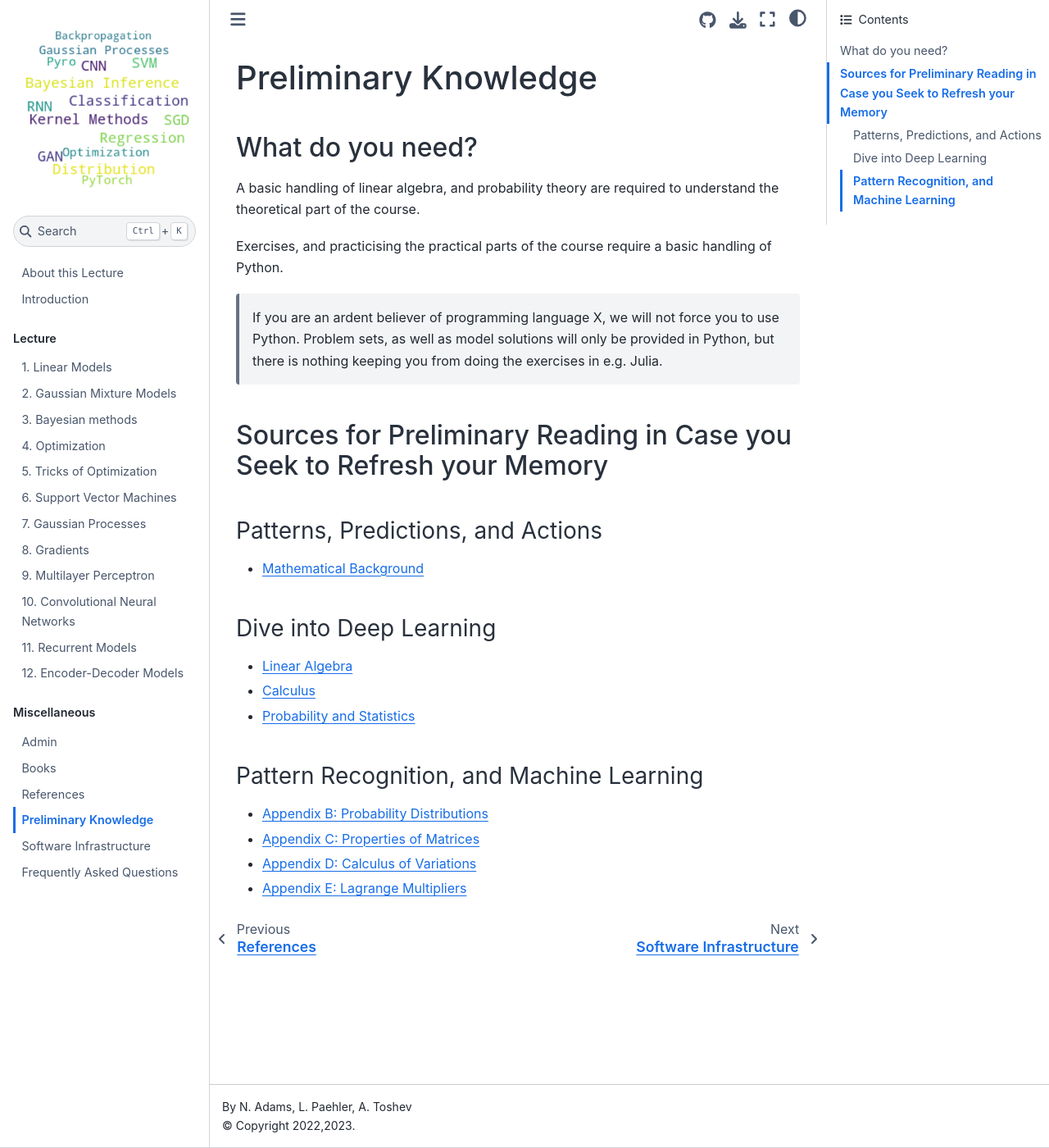
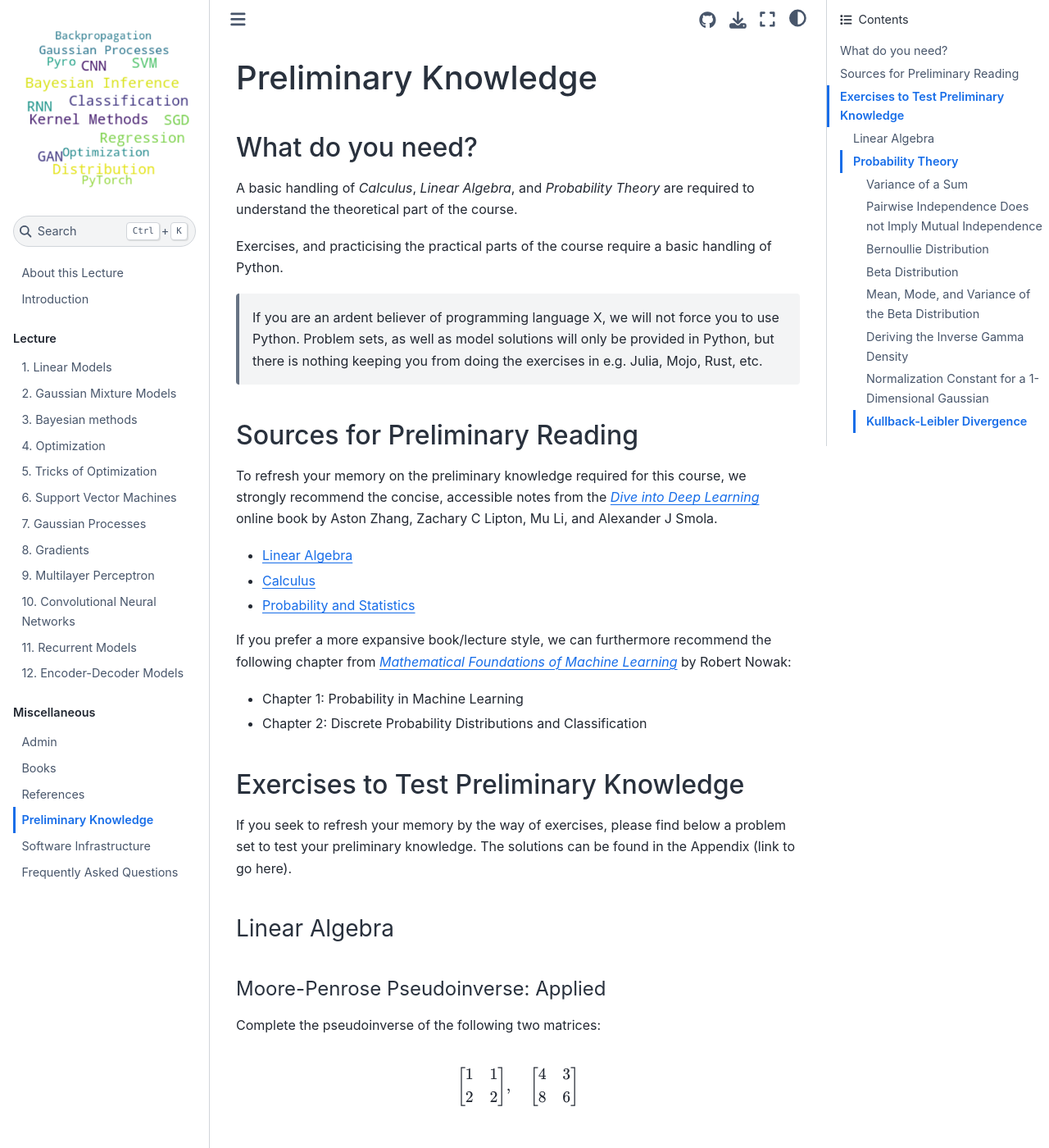
Before and after one commit to tumaer/SciML, a Jupyter Book: the page built from preliminary_knowledge.md, in a window 1280 px wide and 1400 px high. Shown: the whole window at 82% size. Built offline with Jupyter Book 1.0.4 settings and Sphinx 7.4.7 and the Sphinx Book theme 1.1.4, drawn with Linux system fonts in a browser that asks for light colours; pages that are not in the unit, such as notebooks, are missing from menus; some of the changed text lies outside the part shown.

Commit message:
Refactoring of the preliminary knowledge to be more direct, and include exercises.

```diff
--- a/preliminary_knowledge.md
+++ b/preliminary_knowledge.md
@@ -2,30 +2,187 @@
 
 ## What do you need?
 
-A basic handling of linear algebra, and probability theory are required to understand the theoretical part of the course.
+A basic handling of _Calculus_, _Linear Algebra_, and _Probability Theory_ are required to understand the theoretical part of the course.
 
 Exercises, and practicising the practical parts of the course require a basic handling of Python.
 
-> If you are an ardent believer of programming language X, we will not force you to use Python. Problem sets, as well as model solutions will only be provided in Python, but there is nothing keeping you from doing the exercises in e.g. Julia.
+> If you are an ardent believer of programming language X, we will not force you to use Python. Problem sets, as well as model solutions will only be provided in Python, but there is nothing keeping you from doing the exercises in e.g. Julia, Mojo, Rust, etc.
 
+## Sources for Preliminary Reading
 
-## Sources for Preliminary Reading in Case you Seek to Refresh your Memory
+To refresh your memory on the preliminary knowledge required for this course, we strongly recommend the concise, accessible notes from the [_Dive into Deep Learning_](https://d2l.ai) online book by Aston Zhang, Zachary C Lipton, Mu Li, and Alexander J Smola.
 
-### Patterns, Predictions, and Actions
+* [Linear Algebra](https://www.d2l.ai/chapter_preliminaries/linear-algebra.html)
+* [Calculus](https://www.d2l.ai/chapter_preliminaries/calculus.html)
+* [Probability and Statistics](https://www.d2l.ai/chapter_preliminaries/probability.html)
 
-- [Mathematical Background](https://mlstory.org/background.html)
+If you prefer a more expansive book/lecture style, we can furthermore recommend the following chapter from [_Mathematical Foundations of Machine Learning_](https://nowak.ece.wisc.edu/MFML.pdf) by Robert Nowak:
 
+* Chapter 1: Probability in Machine Learning
+* Chapter 2: Discrete Probability Distributions and Classification
 
-### Dive into Deep Learning
+## Exercises to Test Preliminary Knowledge
 
-- [Linear Algebra](https://www.d2l.ai/chapter_preliminaries/linear-algebra.html)
-- [Calculus](https://www.d2l.ai/chapter_preliminaries/calculus.html)
-- [Probability and Statistics](https://www.d2l.ai/chapter_preliminaries/probability.html)
+If you seek to refresh your memory by the way of exercises, please find below a problem set to test your preliminary knowledge. The solutions can be found in the Appendix (link to go here).
 
+### Linear Algebra
 
-### Pattern Recognition, and Machine Learning
+#### Moore-Penrose Pseudoinverse: Applied
 
-- [Appendix B: Probability Distributions](https://www.microsoft.com/en-us/research/uploads/prod/2006/01/Bishop-Pattern-Recognition-and-Machine-Learning-2006.pdf)
-- [Appendix C: Properties of Matrices](https://www.microsoft.com/en-us/research/uploads/prod/2006/01/Bishop-Pattern-Recognition-and-Machine-Learning-2006.pdf)
-- [Appendix D: Calculus of Variations](https://www.microsoft.com/en-us/research/uploads/prod/2006/01/Bishop-Pattern-Recognition-and-Machine-Learning-2006.pdf)
-- [Appendix E: Lagrange Multipliers](https://www.microsoft.com/en-us/research/uploads/prod/2006/01/Bishop-Pattern-Recognition-and-Machine-Learning-2006.pdf)
+Complete the pseudoinverse of the following two matrices:
+
+$$
+\begin{bmatrix}
+    1 & 1 \\
+    2 & 2
+\end{bmatrix}, \quad
+\begin{bmatrix}
+    4 & 3 \\
+    8 & 6
+\end{bmatrix}
+$$
+
+#### Singular Value Decomposition: Applied
+
+Compute the singular value decomposition of the following two matrices:
+
+$$
+\begin{bmatrix}
+    3 & 1 & 1 \\
+    -1 & 3 & 1
+\end{bmatrix}, \quad
+\begin{bmatrix}
+    2 & 4 \\
+    1 & 3 \\
+    0 & 0 \\
+    0 & 0
+\end{bmatrix}
+$$
+
+#### Singular Value Decomposition: Theoretical
+
+Show that for a matrix $A$:
+
+1. The rank of $A$ is $r$, where $r$ is the minimum $i$ such that $\underset{\underset{|\bf{v}|=1}{\bf{v} \perp \bf{v_{1}}, \bf{v_{2}}, \ldots, \bf{v_{i}}}}{\arg \max} |A \hspace{1pt} \bf{v} | = 0$.
+2. $\left| \bf{u}^{T}_{1} A \right| = \underset{|u|=1}{\max} \left| \bf{u}^{T} A \right| = \sigma_{1}$.
+
+> Hint: Recall the definition of the singular value decomposition.
+
+### Probability Theory
+
+#### Variance of a Sum
+
+Show that the variance of a sum is $var\left[X + Y\right] = var[X] + var[Y] + 2 cov[X, Y]$, where $cov[X, Y]$ is the covariance between $X$ and $Y$.
+
+#### Pairwise Independence Does not Imply Mutual Independence
+
+We say that two random variables are pairwise independent if
+
+$$
+p(X_{2} | X_{1}) = p(X_{2})
+$$
+
+and hence
+
+$$
+p(X_{2}, X_{1}) = p(X_{1}) p(X_{2}|X_{1}) = p(X_{1}) p(X_{2}).
+$$
+
+We say that $n$ random variables are mutually independent if
+
+$$
+p(X_{i}|X_{\mathcal{S}}) = p(X_{i}) \quad \forall \mathcal{S} \subseteq \left\{1, \ldots, n \right\} \backslash \{ i\}
+$$
+
+and hence
+
+$$
+p(X_{1:n}) = \prod^{n}_{i=1} p(X_{i}).
+$$
+
+Show that pairwise independence between all pairs of variables does not necessarily imply mutual independence.
+
+> Hint: It suffices to give a counter example.
+
+#### Bernoullie Distribution
+
+The form of the Bernoulli distribution given by
+
+$$
+Bern(x|\mu) = \mu^{x} \left( 1 - \mu \right)^{1-x}
+$$
+
+is not symmetric between the two values of x. In some situations, it will be more convenient to use an equivalent formulation for which $x \in \{-1, 1\}$, in which case the distribution can be written
+
+$$
+p(x|\mu) = \left( \frac{1 - \mu}{2} \right)^{\frac{1 -x}{2}} \left( \frac{1 + \mu}{2} \right)^{\frac{1+x}{2}}
+$$
+
+where $\mu \in [-1, 1]$. Show that the distribution is normalized, and evaluate its mean, variance, and entropy.
+
+#### Beta Distribution
+
+Prove that the beta distribution, given by
+
+$$Beta(\mu | a, b) = \frac{\Gamma(a+b)}{\Gamma(a)\Gamma(b)} \mu^{a-1} \left( 1 - \mu \right)^{b-1}$$ (beta-distribution)
+
+is correctly normalized, so that
+
+$$\int_{0}^{1} Beta(\mu |a, b) d\mu = 1$$ (beta-probability-condition)
+
+holds. This is equivalent to showing that
+
+$$
+\int_{0}^{1} \mu^{a-1} \left( 1 - \mu \right)^{b-1} d\mu = \frac{\Gamma(a) \Gamma(b)}{\Gamma(a+b)}
+$$
+
+From the definition of the gamma function, we have
+
+$$
+\Gamma(a) \Gamma(b) = \int_{0}^{\infty} \exp(-x) x^{a-1} dx \hspace{2pt} \int_{0}^{\infty} \exp(-y) y^{b - 1} dy.
+$$
+
+Use expression {eq}`beta-probability-condition` to prove {eq}`beta-distribution` as follows. First bring the integral over y inside the integrand of the integral over x, next make the change of variable $t = y + x$ where $x$ is fixed, then interchange the order of the $x$ and $t$ integrations, and finally make the change of variable $x = t \mu$ where $t$ is fixed.
+
+#### Mean, Mode, and Variance of the Beta Distribution
+
+Suppose $\theta \sim Beta(a, b)$. Derive the mean, mode and variance.
+
+> Hint: See the definition above, and consider the moment generating function.
+
+#### Deriving the Inverse Gamma Density
+
+Let $X \sim Ga(a, b)$, i.e.
+
+$$Ga(x|a, b) = \frac{b^{a}}{\Gamma(a)} x^{a-1} e^{-xb}$$
+
+Let $Y = 1 / X$. Show that $Y \sim IG(a, b)$, i.e.
+
+$$IG(x | \text{shape}=a, \text{scale}=b) = \frac{b^{a}}{\Gamma(a)} x^{-(a+1)} e^{-b / x}.$$
+
+#### Normalization Constant for a 1-Dimensional Gaussian
+
+The normalization constant for a zero-mean Gaussian is given by
+
+$$Z = \int_{a}^{b} \exp \left( - \frac{x^{2}}{2 \sigma^{2}} \right) dx$$
+
+where $a = -\infty$ and $b=\infty$. To compute this, consider its square
+
+$$Z^{2} = \int_{a}^{b} \int_{a}^{b} \exp \left( - \frac{x^{2} + y^{2}}{2\sigma^{2}} \right) dx \hspace{1pt} dy$$
+
+Let us change variables from cartesian $(x, y)$ to polar $(r, \theta)$ using $x = r \cos \theta$ and $y = r \sin \theta$. Since $dx \hspace{1pt} dy = r \hspace{1pt} dr \hspace{1pt} d\theta$, and $\cos^{2} \theta + \sin^{2} \theta = 1$, we have
+
+$$Z^{2} = \int_{0}^{2 \pi} \int_{0}^{\infty} r \exp \left( - \frac{r^{2}}{2\sigma^{2}} \right) dr \hspace{1pt} d\theta$$
+
+Evaluate this integral and hence show $Z = \sigma \sqrt{2 \pi}$. We suggest to separate the integral into a product of two terms, the first of which (involving $d\theta$) is constant, so is easy. Another simplification is possibly by realizing that if $u = e^{-r^{2}/2\sigma^{2}}$ $du/dr = - \frac{1}{\sigma^{2}} r \hspace{1pt} e^{-r^{2} / 2\sigma^{2}}$, so the second integral reduces down to $\int u'(r)dr = u(r)$.
+
+#### Kullback-Leibler Divergence
+
+Evaluate the Kullback-Leibler divergence, expressing the relative entropy of two probability distributions,
+
+$$\begin{align}
+  KL(p || q) &= - \int p(\bf{x}) \ln q(\bf{x}) d\bf{x} - \left( - \int p(\bf{x}) \ln p(\bf{x}) d\bf{x} \right) \\
+             &= - \int p(\bf{x}) \ln \left\{ \frac{q(\bf{x})}{p(\bf{x})} \right\} d\bf{x}.
+\end{align}$$
+
+between two Gaussians $p(\bf{x}) = \mathcal{N}(\bf{x} | \bf{\mu}, \bf{\Sigma})$, and $q(x) = \mathcal{N}(\bf{x} | \bf{m}, \bf{L})$.
```
